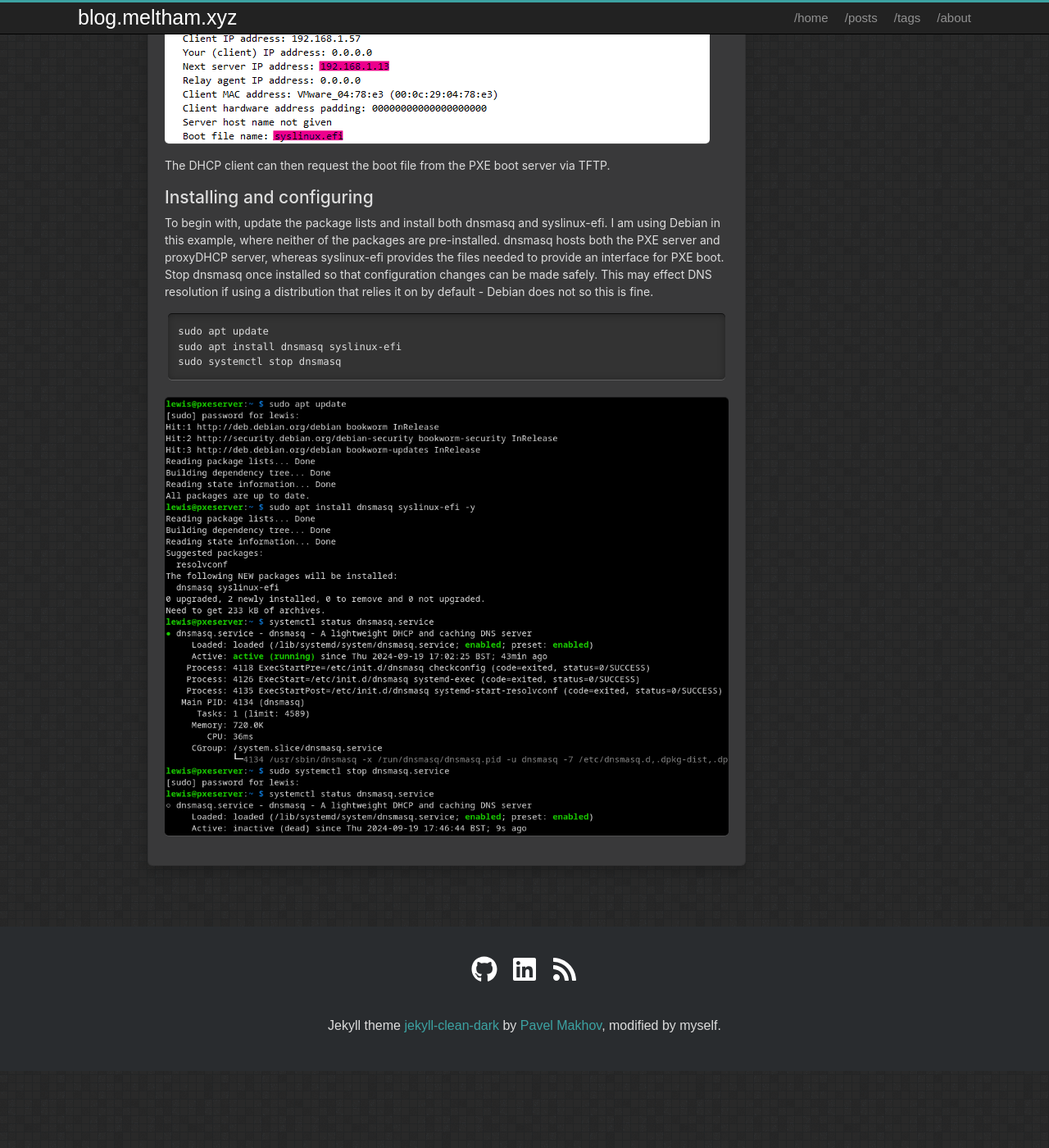
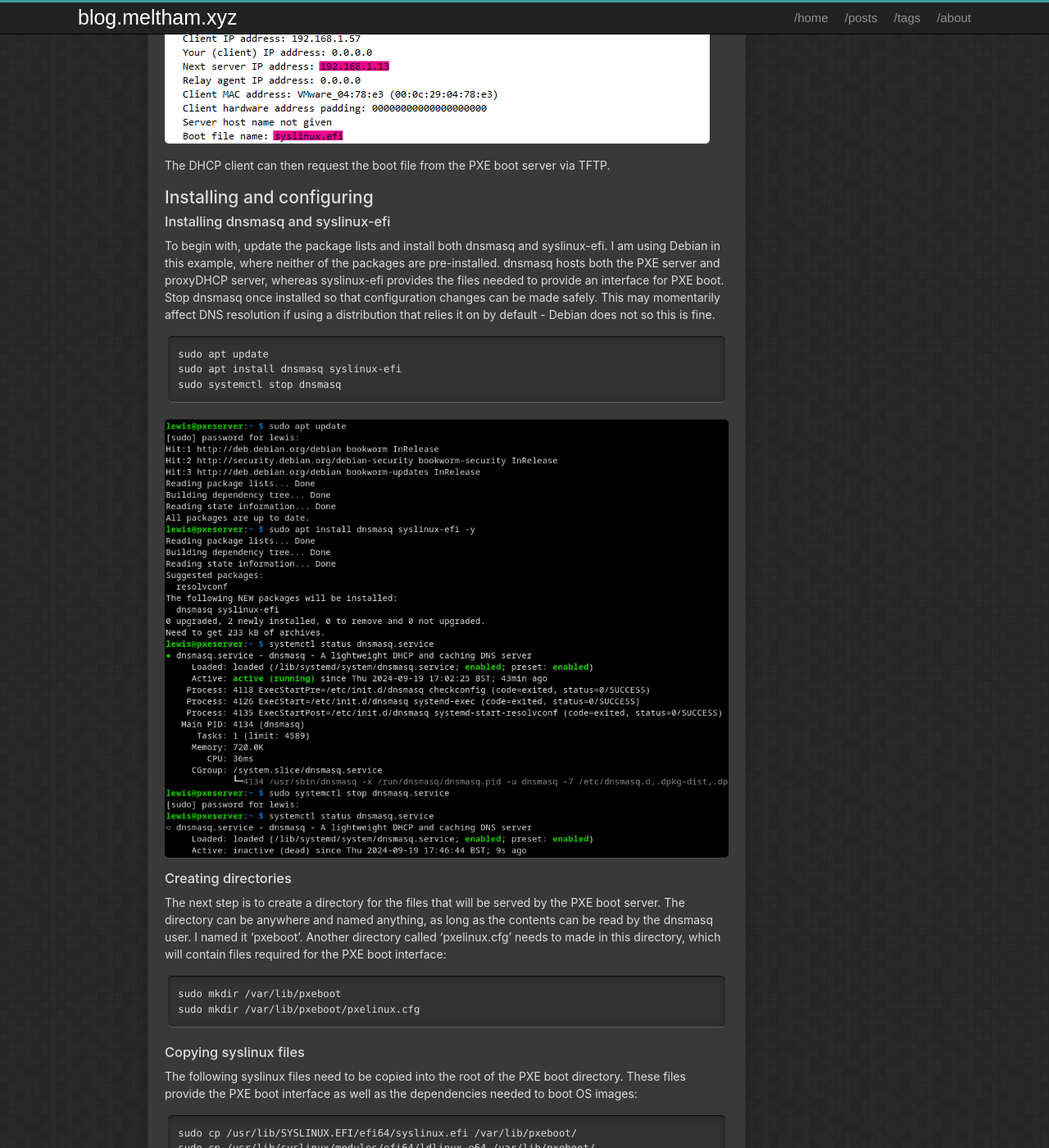
Before and after one commit to meltham44/meltham44.github.io, a Jekyll site: the page built from drafts/2024-09-18-pxe-server.md, in a window 1280 px wide and 1400 px high, scrolled down 4000 px. Shown: the whole window at 82% size. Built offline with Jekyll 4.4.1, drawn with Linux system fonts in a browser that asks for light colours; before the commit the page ends 5306 px from its top, so only the background shows below that; some of the changed text lies outside the part shown.

Commit message:
Update 2024-09-18-pxe-server.md

````diff
--- a/drafts/2024-09-18-pxe-server.md
+++ b/drafts/2024-09-18-pxe-server.md
@@ -58,7 +58,9 @@ The DHCP client can then request the boot file from the PXE boot server via TFTP
 
 ## Installing and configuring
 
-To begin with, update the package lists and install both dnsmasq and syslinux-efi. I am using Debian in this example, where neither of the packages are pre-installed. dnsmasq hosts both the PXE server and proxyDHCP server, whereas syslinux-efi provides the files needed to provide an interface for PXE boot. Stop dnsmasq once installed so that configuration changes can be made safely. This may effect DNS resolution if using a distribution that relies it on by default - Debian does not so this is fine.
+### Installing dnsmasq and syslinux-efi
+
+To begin with, update the package lists and install both dnsmasq and syslinux-efi. I am using Debian in this example, where neither of the packages are pre-installed. dnsmasq hosts both the PXE server and proxyDHCP server, whereas syslinux-efi provides the files needed to provide an interface for PXE boot. Stop dnsmasq once installed so that configuration changes can be made safely. This may momentarily affect DNS resolution if using a distribution that relies it on by default - Debian does not so this is fine.
 
 ```
 sudo apt update
@@ -67,3 +69,25 @@ sudo systemctl stop dnsmasq
 ```
 
 ![Installing dnsmasq and syslinux-efi]({{site.baseurl}}/assets/img/pxe-server/update_and_install.png)
+
+### Creating directories
+
+The next step is to create a directory for the files that will be served by the PXE boot server. The directory can be anywhere and named anything, as long as the contents can be read by the dnsmasq user. I named it 'pxeboot'. Another directory called 'pxelinux.cfg' needs to made in this directory, which will contain files required for the PXE boot interface:
+
+```
+sudo mkdir /var/lib/pxeboot
+sudo mkdir /var/lib/pxeboot/pxelinux.cfg
+```
+
+### Copying syslinux files
+
+The following syslinux files need to be copied into the root of the PXE boot directory. These files provide the PXE boot interface as well as the dependencies needed to boot OS images:
+
+```
+sudo cp /usr/lib/SYSLINUX.EFI/efi64/syslinux.efi /var/lib/pxeboot/
+sudo cp /usr/lib/syslinux/modules/efi64/ldlinux.e64 /var/lib/pxeboot/
+sudo cp /usr/lib/syslinux/modules/efi64/menu.c32 /var/lib/pxeboot/
+sudo cp /usr/lib/syslinux/modules/efi64/libutil.c32 /var/lib/pxeboot/
+```
+
+You can also use sym-links should the files ever get updated.
````
